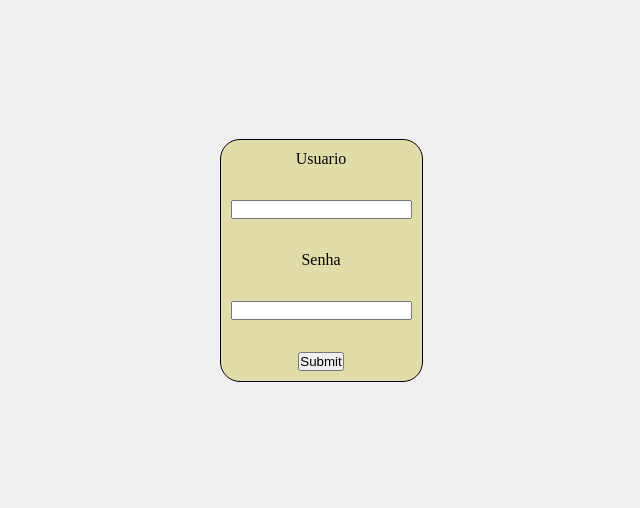
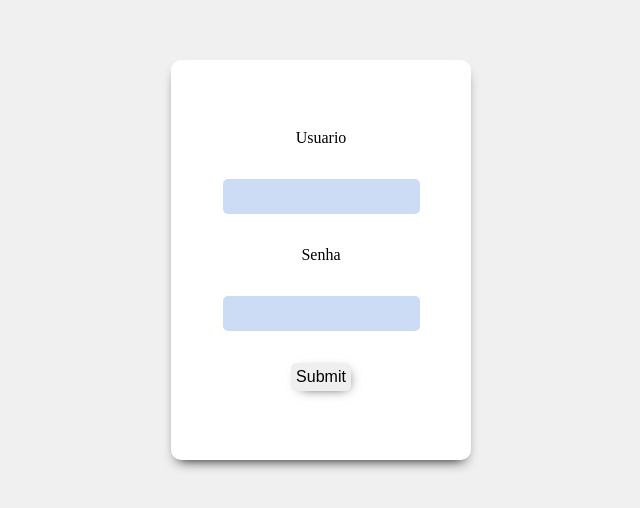
Before and after one commit to GuilhermeW1/react-pages, a React (Create React App) app: page /home in a window 1280 px wide. Shown: the part 140-648 px from the top of the page, without its empty margins (319-959 px from the left). Built offline with nearby package versions, Linux system fonts and the light colour scheme.

Commit message:
style: styling login screen

```diff
--- a/src/login.js
+++ b/src/login.js
@@ -1,7 +1,50 @@
 import * as React from 'react'
 import { useAuth } from './context/auth-provider'
-import GlobalStyles from './styles/global-styles'
 import styled from 'styled-components'
+import './styles/login-styles.css'
+
+const Div = styled.div`
+  height: 100vh;
+  width: 100vw;
+  display: flex;
+  justify-content: center;
+  align-items: center;
+`
+
+const StyledForm = styled.form`
+  height: 400px;
+  width: 300px;
+  display: flex;
+  flex-direction: column;
+  gap: 2em;
+  align-items: center;
+  justify-content: center;
+  box-shadow: 0px 7px 13px -7px #000000;
+  padding: 10px;
+  border-radius: 10px;
+  background: #fff;
+`
+
+const Button = styled.button`
+  padding: 5px;
+  font-size: 1em;
+  text-color: #030303;
+  border-radius: 5px;
+  border: none;
+  box-shadow: 3px 3px 13px -7px #000000;
+`
+
+const Input = styled.input`
+  border: none;
+  background: #cddcf5;
+  padding: 10px;
+  border-radius: 5px;
+`
+
+const Label = styled.label`
+  font-size: 1em;
+  font-weight: 500;
+`
 
 function Login() {
   const { login } = useAuth()
@@ -16,43 +59,23 @@ function Login() {
     login(user.value, password.value)
   }
 
-  const StyledDiv = styled.div`
-    height: 100vh;
-    width: 100vw;
-    display: flex;
-    justify-content: center;
-    align-items: center;
-  `
-
-  const StyledForm = styled.form`
-    display: flex;
-    flex-direction: column;
-    gap: 2em;
-    align-items: center;
-    justify-content: center;
-    border: 1px solid black;
-    padding: 10px;
-    border-radius: 20px;
-    background: #e0ddaa;
-  `
-
   return (
     <>
-      <GlobalStyles />
+      <Div>
+        <StyledForm onSubmit={handelSubmit}>
+          <Label style={{ color: 'black' }} htmlFor="user">
+            Usuario
+          </Label>
+          <Input id="user" />
 
-      <StyledDiv>
-        <StyledForm id="loginForm" onSubmit={handelSubmit}>
-          <label htmlFor="user">Usuario</label>
-          <input id="user" />
+          <Label htmlFor="password">Senha</Label>
+          <Input id="password" type="password" />
 
-          <label htmlFor="password">Senha</label>
-          <input id="password" type="password" />
-
-          <button id="button-submit" type="submit">
+          <Button id="button-submit" type="submit">
             Submit
-          </button>
+          </Button>
         </StyledForm>
-      </StyledDiv>
+      </Div>
     </>
   )
 }
--- /dev/null
+++ b/src/styles/login-styles.css
@@ -0,0 +1,10 @@
+*{
+  margin: 0;
+  padding: 0;
+  box-sizing: border-box;
+
+}
+
+body{
+  background: #f0f0f0;
+}
```
